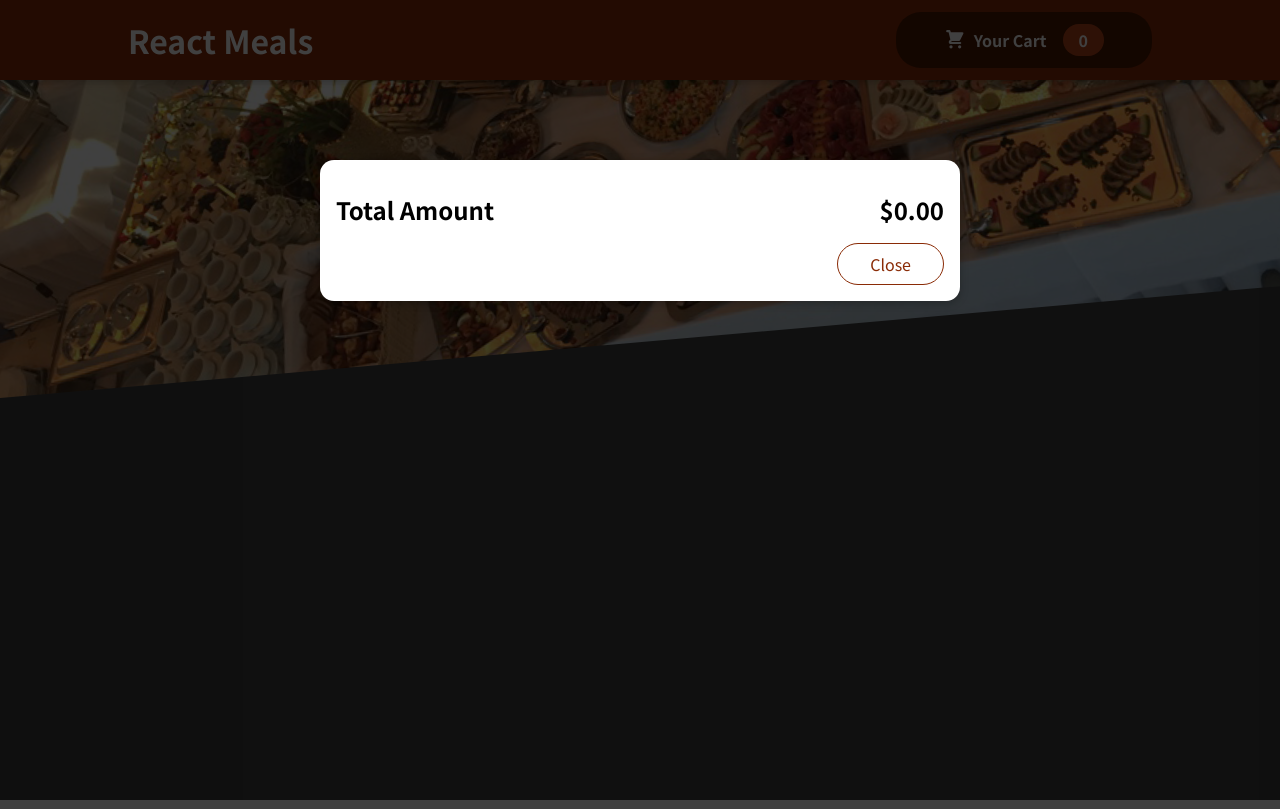
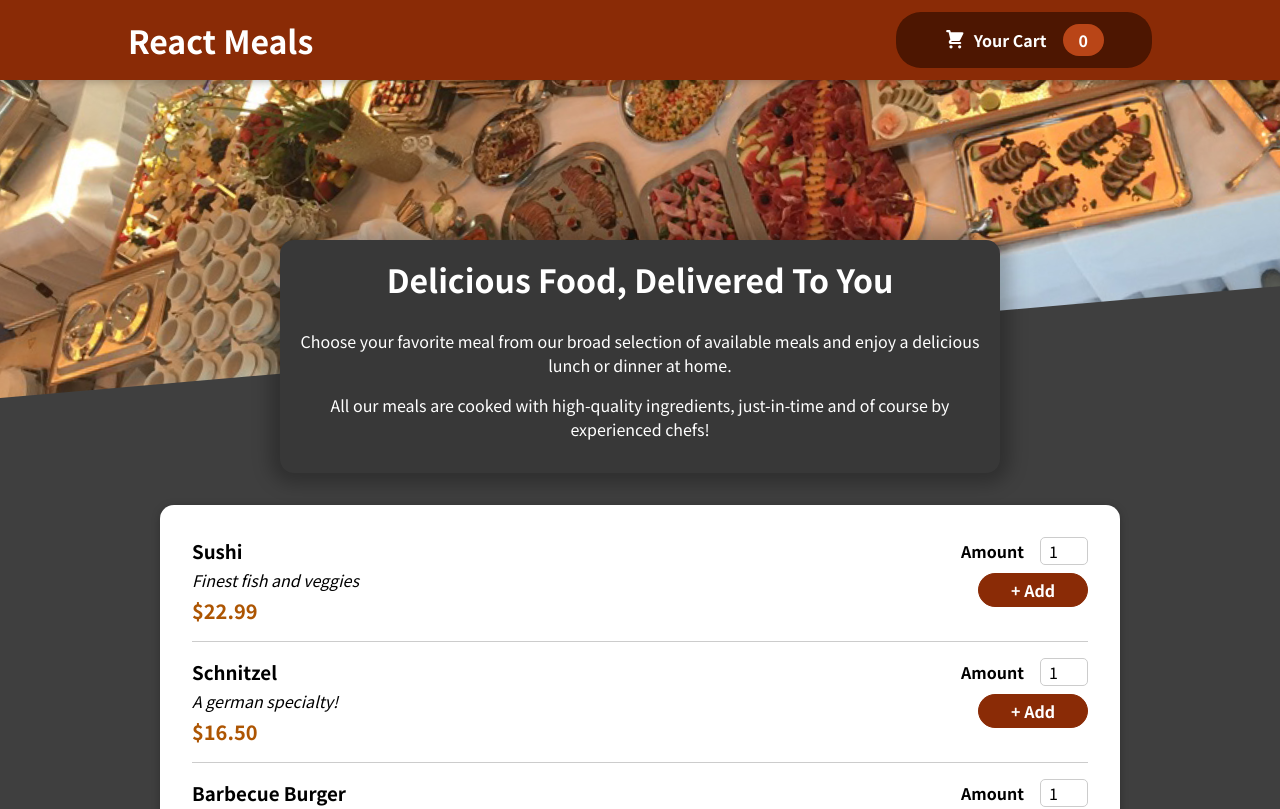
Before and after one commit to kimchantr/food-order-app, a React (Create React App) app: page / in a window 1280 px wide. Shown: the top 809 px of the page. Built offline with nearby package versions, Linux system fonts and the light colour scheme.

Commit message:
Show meal list and meal summary

```diff
--- a/src/App.tsx
+++ b/src/App.tsx
@@ -1,9 +1,10 @@
 import { CartList } from 'components/cart'
 import { Header } from 'components/layout'
+import { MealList, MealSummary } from 'components/meal'
 import React, { useState } from 'react'
 
 function App() {
-  const [cartIsShown, setCartIsShown] = useState(true)
+  const [cartIsShown, setCartIsShown] = useState(false)
 
   const showCartHandler = () => {
     setCartIsShown(true)
@@ -18,6 +19,11 @@ function App() {
       {cartIsShown && <CartList onClose={hideCartHandler} />}
 
       <Header onShowCart={showCartHandler} />
+
+      <main>
+        <MealSummary />
+        <MealList />
+      </main>
     </>
   )
 }
--- a/src/components/meal/MealSummary/MealSummary.module.css
+++ b/src/components/meal/MealSummary/MealSummary.module.css
@@ -0,0 +1,18 @@
+.summary {
+  text-align: center;
+  max-width: 45rem;
+  width: 90%;
+  margin: auto;
+  margin-top: -10rem;
+  position: relative;
+  background-color: #383838;
+  color: white;
+  border-radius: 14px;
+  padding: 1rem;
+  box-shadow: 0 1px 18px 10px rgba(0, 0, 0, 0.25);
+}
+
+.summary h2 {
+  font-size: 2rem;
+  margin-top: 0;
+}
```
